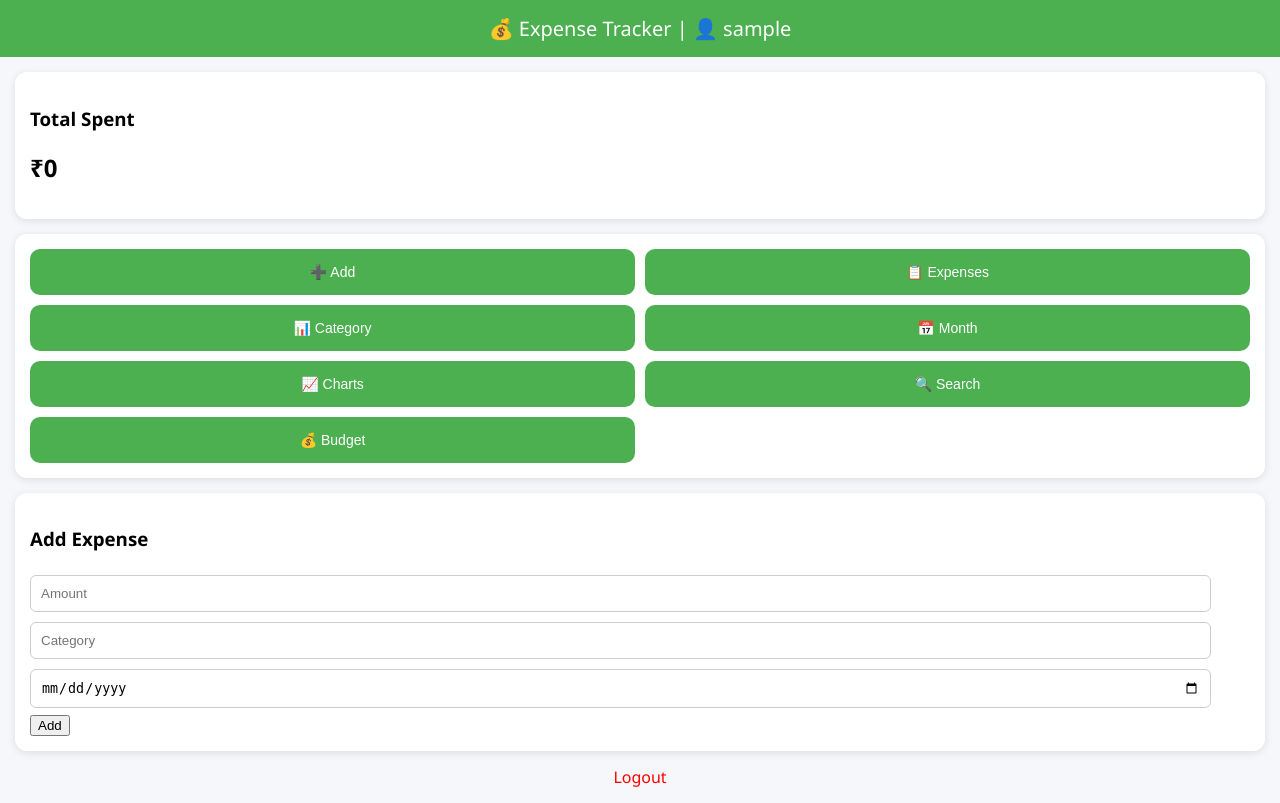
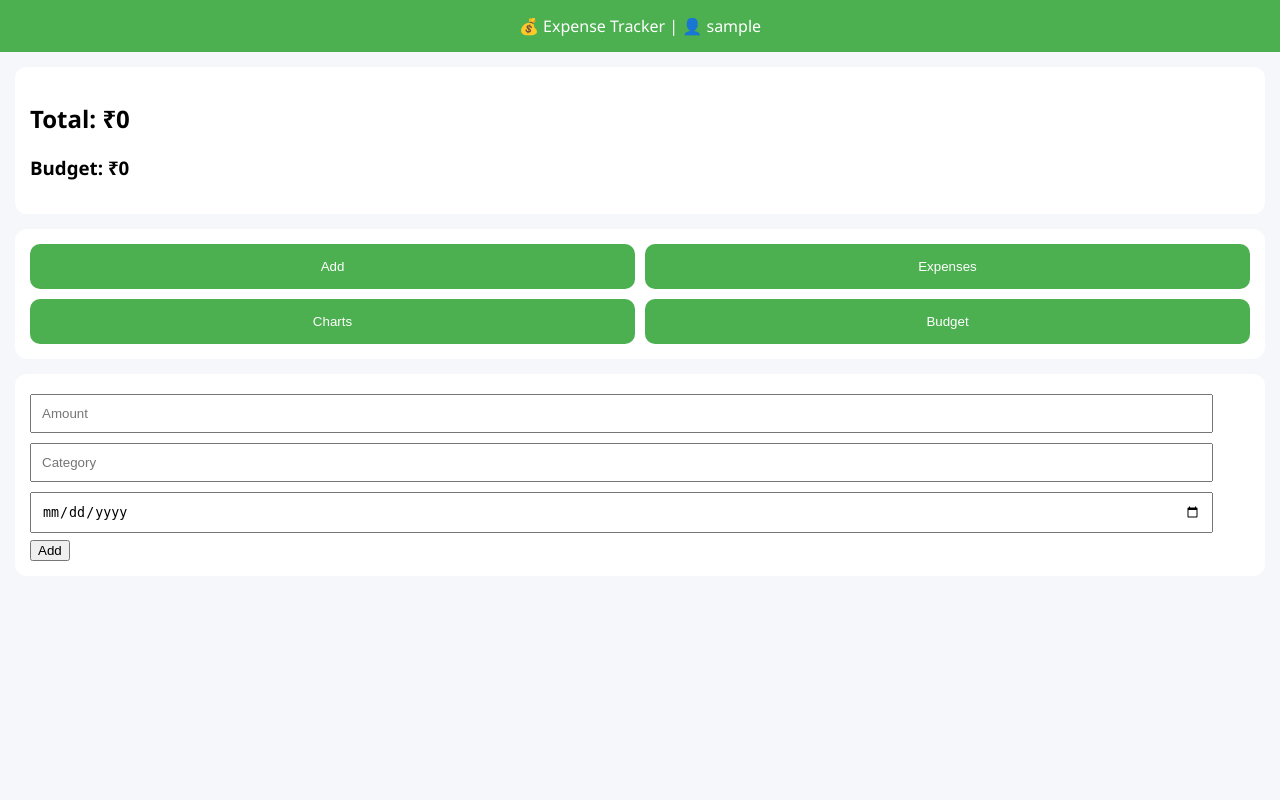
Before and after one commit to sireesha1922/expense-tracker, a Flask app: page / in a window 1280 px wide. After the commit the page ends 561 px from the top, so only its background shows below. Run offline with Flask 3, Linux system fonts and the light colour scheme; the visitor is signed in with stand-in values (Sample User, id 1); data that the repository does not hold is empty.

Commit message:
Update index.html

```diff
--- a/templates/index.html
+++ b/templates/index.html
@@ -5,30 +5,22 @@
     <script src="https://cdn.jsdelivr.net/npm/chart.js"></script>
 
     <style>
-        body {
-            margin: 0;
-            font-family: 'Segoe UI';
-            background: #f5f7fa;
-        }
+        body { margin: 0; font-family: 'Segoe UI'; background: #f5f7fa; }
 
         .header {
             background: #4CAF50;
             color: white;
             padding: 15px;
             text-align: center;
-            font-size: 20px;
         }
 
-        .container {
-            padding: 15px;
-        }
+        .container { padding: 15px; }
 
         .card {
             background: white;
             padding: 15px;
             margin-bottom: 15px;
             border-radius: 12px;
-            box-shadow: 0 2px 8px rgba(0,0,0,0.1);
         }
 
         .menu {
@@ -39,49 +31,22 @@
 
         .menu button {
             padding: 15px;
+            background: #4CAF50;
+            color: white;
             border: none;
             border-radius: 10px;
-            background: #4CAF50;
-            color: white;
-            font-size: 14px;
-            cursor: pointer;
         }
 
-        .menu button:hover {
-            background: #45a049;
-        }
-
-        .hidden {
-            display: none;
-        }
+        .hidden { display: none; }
 
         input {
             width: 95%;
             padding: 10px;
             margin: 5px 0;
-            border-radius: 6px;
-            border: 1px solid #ccc;
         }
 
-        table {
-            width: 100%;
-            border-collapse: collapse;
-        }
+        table { width: 100%; }
 
-        th, td {
-            padding: 10px;
-            border-bottom: 1px solid #ddd;
-        }
-
-        .logout {
-            text-align: center;
-            margin-top: 10px;
-        }
-
-        .logout a {
-            color: red;
-            text-decoration: none;
-        }
     </style>
 
     <script>
@@ -103,33 +68,23 @@
 
 <div class="container">
 
-    <!-- TOTAL -->
 <div class="card">
-        <h3>Total Spent</h3>
-        <h2>₹{{ total }}</h2>
+    <h2>Total: ₹{{ total }}</h2>
+    <h3>Budget: ₹{{ budget }}</h3>
 
-        {% if budget %}
-            <p>Budget: ₹{{ budget }}</p>
-            {% if total > budget %}
+    {% if total > budget and budget > 0 %}
     <p style="color:red;">⚠ Over Budget!</p>
-            {% endif %}
     {% endif %}
 </div>
 
-    <!-- MENU -->
 <div class="card menu">
-        <button onclick="show('add')">➕ Add</button>
-        <button onclick="show('table')">📋 Expenses</button>
-        <button onclick="show('category')">📊 Category</button>
-        <button onclick="show('month')">📅 Month</button>
-        <button onclick="show('charts')">📈 Charts</button>
-        <button onclick="show('search')">🔍 Search</button>
-        <button onclick="show('budget')">💰 Budget</button>
+    <button onclick="show('add')">Add</button>
+    <button onclick="show('table')">Expenses</button>
+    <button onclick="show('charts')">Charts</button>
+    <button onclick="show('budget')">Budget</button>
 </div>
 
-    <!-- ADD -->
 <div id="add" class="card section">
-        <h3>Add Expense</h3>
     <form action="/add" method="POST">
         <input type="number" name="amount" placeholder="Amount" required>
         <input type="text" name="category" placeholder="Category" required>
@@ -138,16 +93,9 @@
     </form>
 </div>
 
-    <!-- TABLE -->
 <div id="table" class="card section hidden">
-        <h3>All Expenses</h3>
-        <table>
-            <tr>
-                <th>₹</th>
-                <th>Category</th>
-                <th>Date</th>
-                <th>Action</th>
-            </tr>
+<table border="1">
+<tr><th>₹</th><th>Category</th><th>Date</th><th>Action</th></tr>
 
 {% for e in expenses %}
 <tr>
@@ -160,57 +108,23 @@
 </td>
 </tr>
 {% endfor %}
+
 </table>
 </div>
 
-    <!-- CATEGORY -->
-    <div id="category" class="card section hidden">
-        <h3>Category Wise</h3>
-        <ul>
-        {% for k, v in category_total.items() %}
-            <li>{{ k }} → ₹{{ v }}</li>
-        {% endfor %}
-        </ul>
-    </div>
-
-    <!-- MONTH -->
-    <div id="month" class="card section hidden">
-        <h3>Month Wise</h3>
-        <ul>
-        {% for k, v in month_total.items() %}
-            <li>{{ k }} → ₹{{ v }}</li>
-        {% endfor %}
-        </ul>
-    </div>
-
-    <!-- SEARCH -->
-    <div id="search" class="card section hidden">
-        <h3>Search</h3>
-        <form method="GET">
-            <input type="text" name="search" placeholder="Enter category">
-            <button>Search</button>
-        </form>
-    </div>
-
-    <!-- BUDGET -->
 <div id="budget" class="card section hidden">
-        <h3>Set Budget</h3>
-        <form method="POST" action="/budget">
-            <input type="number" name="budget" placeholder="Enter amount">
+<form action="/budget" method="POST">
+<input type="number" name="budget" placeholder="Set Budget" required>
 <button>Save</button>
 </form>
 </div>
 
-    <!-- CHARTS -->
 <div id="charts" class="card section hidden">
-        <h3>Charts</h3>
-        <canvas id="catChart"></canvas>
-        <br><br>
-        <canvas id="monthChart"></canvas>
+<div style="text-align:center;">
+<canvas id="catChart" style="max-width:300px;"></canvas>
 </div>
-
-    <div class="logout">
-        <a href="/logout">Logout</a>
+<br>
+<canvas id="monthChart" style="max-width:500px;"></canvas>
 </div>
 
 </div>
@@ -221,18 +135,12 @@ let monthData = {{ month_total | tojson }};
 
 new Chart(document.getElementById("catChart"), {
 type: "pie",
-    data: {
-        labels: Object.keys(catData),
-        datasets: [{ data: Object.values(catData) }]
-    }
+data: { labels: Object.keys(catData), datasets: [{ data: Object.values(catData) }] }
 });
 
 new Chart(document.getElementById("monthChart"), {
 type: "bar",
-    data: {
-        labels: Object.keys(monthData),
-        datasets: [{ data: Object.values(monthData) }]
-    }
+data: { labels: Object.keys(monthData), datasets: [{ data: Object.values(monthData) }] }
 });
 </script>
 
```
Lines whose indentation alone changed are shown as unchanged.
